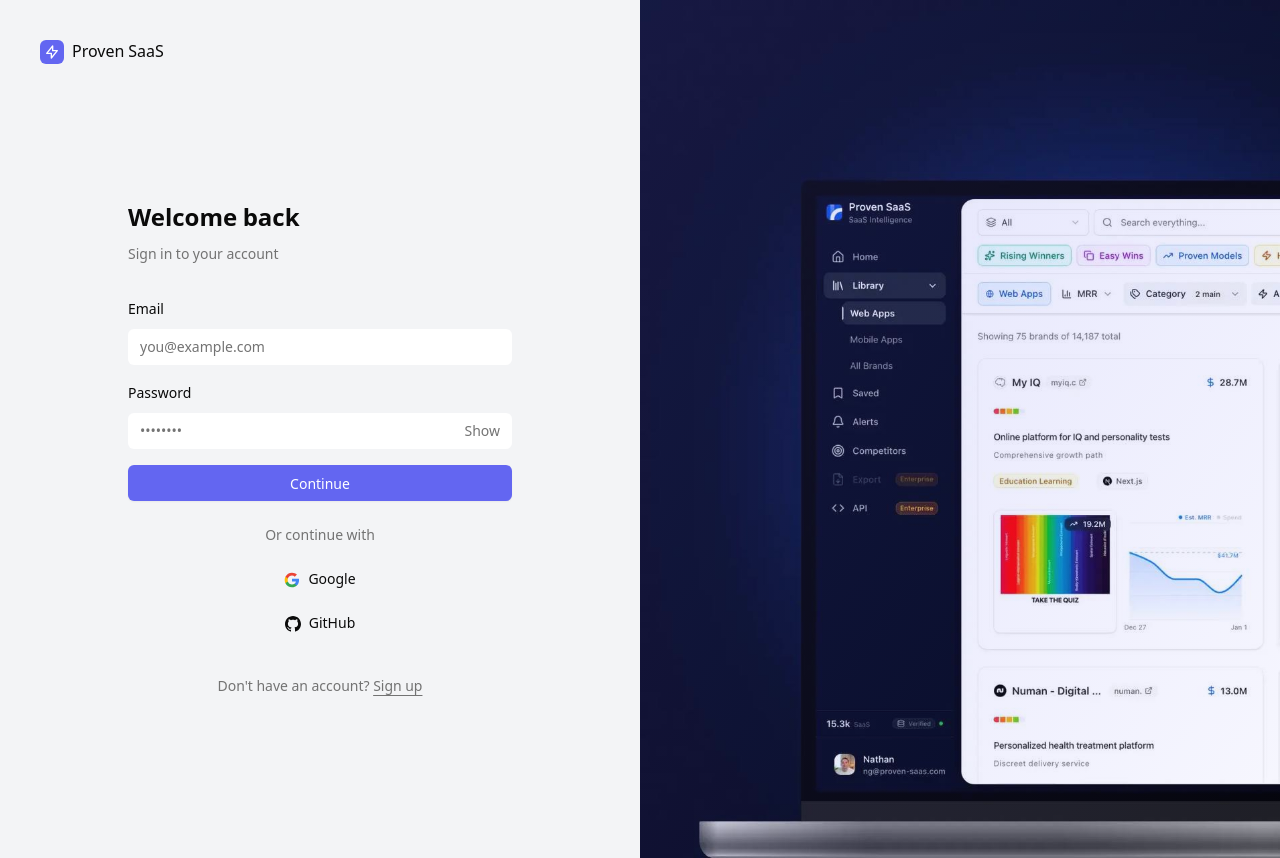
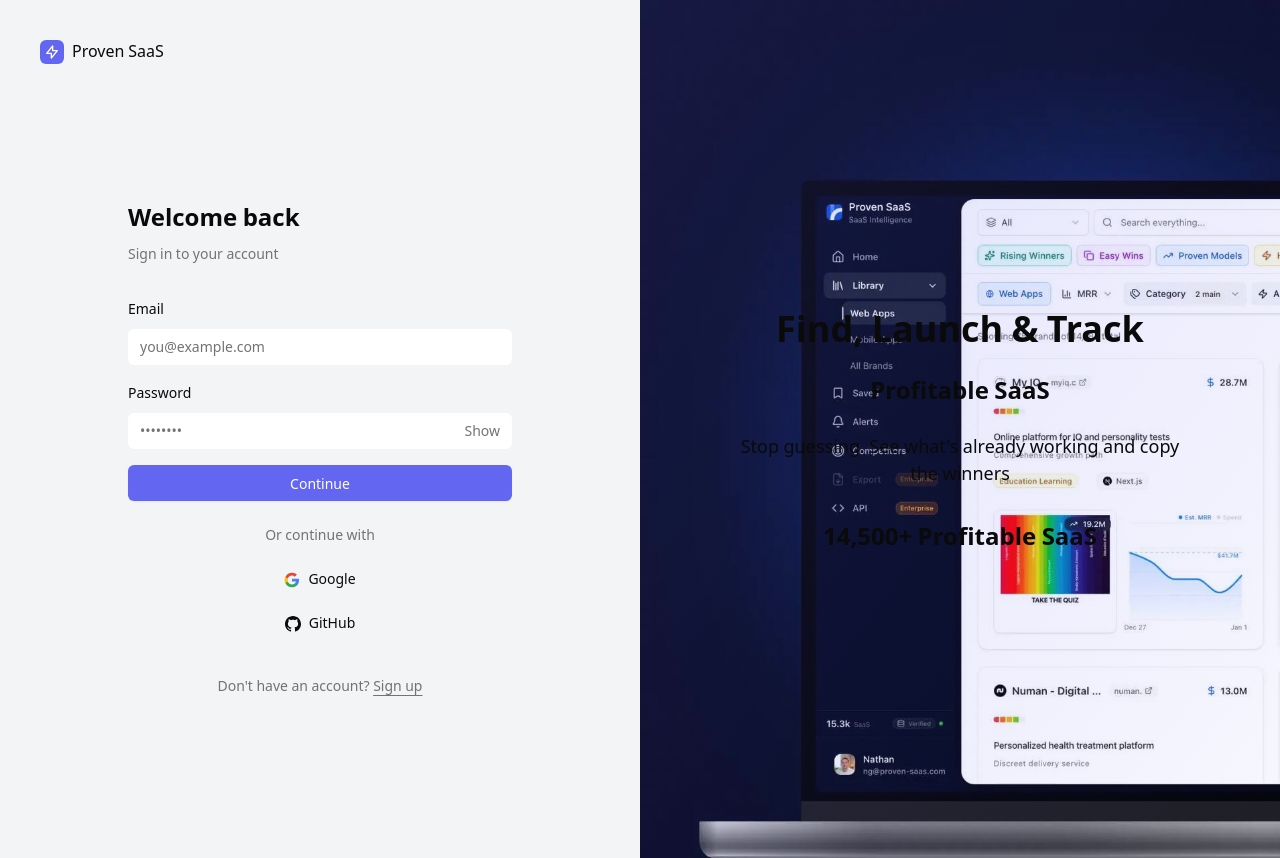
Before and after one commit to Embassey8/proven-saas-login-clone, a Next.js app: page /sign-in in a window 1280 px wide. Built offline with nearby package versions, Linux system fonts and the light colour scheme.

Commit message:
feat: Add header text overlay to right side image
- Added Find, Launch & Track heading
- Added Profitable SaaS subheading
- Added descriptive paragraph
- Added 14,500+ Profitable SaaS count
- Positioned text over decorative image
- Applied proper typography and spacing

```diff
--- a/src/app/sign-in/page.tsx
+++ b/src/app/sign-in/page.tsx
@@ -129,7 +129,7 @@
         </div>
       </div>
 
-      {/* Right side - Decorative image */}
+      {/* Right side - Decorative image with header */}
       <div className="bg-muted relative hidden lg:block">
         <div className="absolute inset-0 bg-gradient-to-br from-primary/20 to-primary/5" />
         <img
@@ -137,6 +137,14 @@
           alt="Proven SaaS Analytics"
           className="w-full h-full object-cover"
         />
+        <div className="absolute inset-0 flex flex-col items-center justify-center p-10 text-center">
+          <h1 className="text-4xl font-bold mb-4">Find, Launch & Track</h1>
+          <h2 className="text-2xl font-bold mb-6">Profitable SaaS</h2>
+          <p className="text-lg mb-8 max-w-md">
+            Stop guessing. See what's already working and copy the winners
+          </p>
+          <div className="text-2xl font-bold">14,500+ Profitable SaaS</div>
+        </div>
       </div>
     </div>
   );
```
